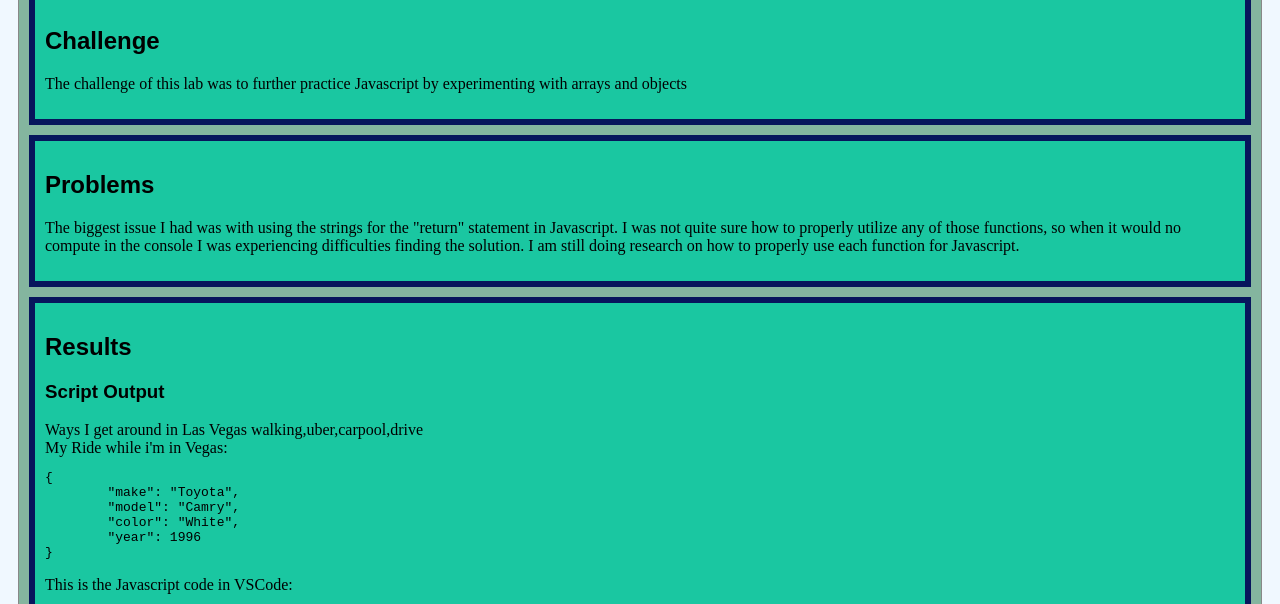
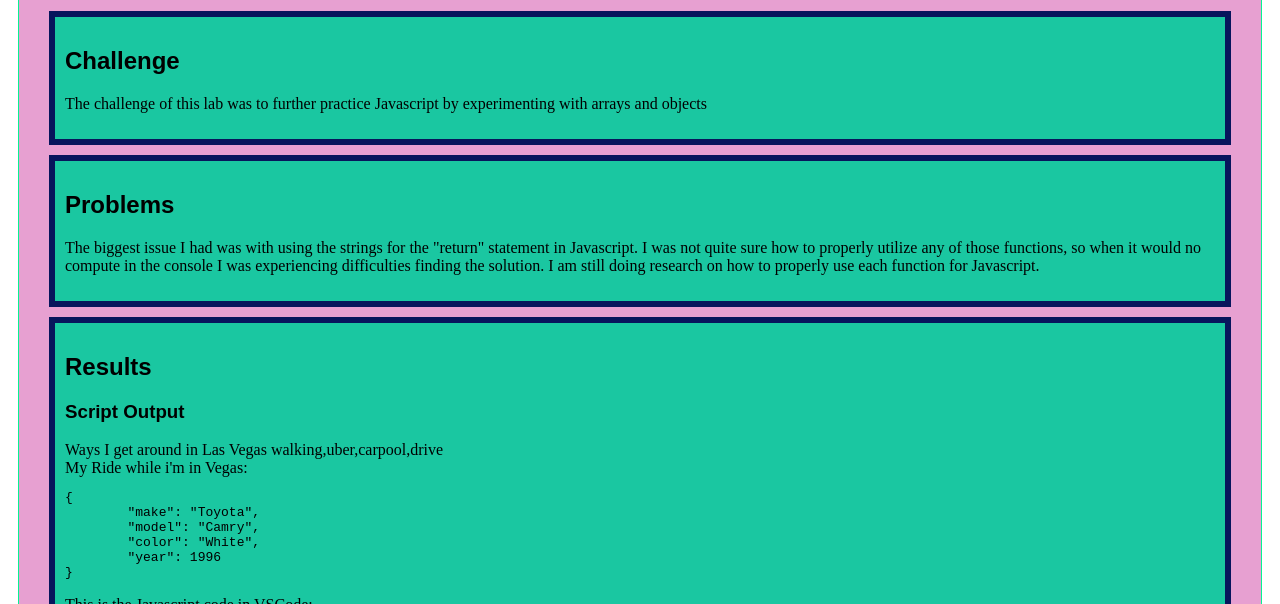
Before and after one commit to darshaya/art101, a plain HTML site: page lab6/index.html in a window 1280 px wide. Shown: the part 120-724 px from the top of the page. Drawn offline with nearby package versions, Linux system fonts and the light colour scheme.

Commit message:
edits in css

```diff
--- a/lab6/css/lab.css
+++ b/lab6/css/lab2.css
@@ -7,11 +7,16 @@
     border: solid 6px  #07155c;
     background-color: #1ac7a1;
   }
-
+  #content{
+    margin: 10px;
+    padding:30px;
+    border: solid 1px #05f491;
+    background-color: #e7a0d1;
+  }
   #java {
     width: 500px;
 
   }
   body {
-    background-color: aliceblue;
+    background-color: #ffffff;
   }
--- a/lab6/index.html
+++ b/lab6/index.html
@@ -12,7 +12,7 @@
 	<!-- Include a sitewide CSS file for consistent styling across the site -->
 	<link rel="stylesheet" type="text/css" href="../css/site.css">
 	<!-- Lab-specifc CSS file for any special styling of this particular page -->
-	<link rel="stylesheet" type="text/css" href="css/lab.css">
+	<link rel="stylesheet" type="text/css" href="css/lab2.css">
 
 	<!-- load jQuery library to make javascript easier (must be above our lab js)-->
 	<script src="https://code.jquery.com/jquery-3.6.4.min.js"></script>
```
